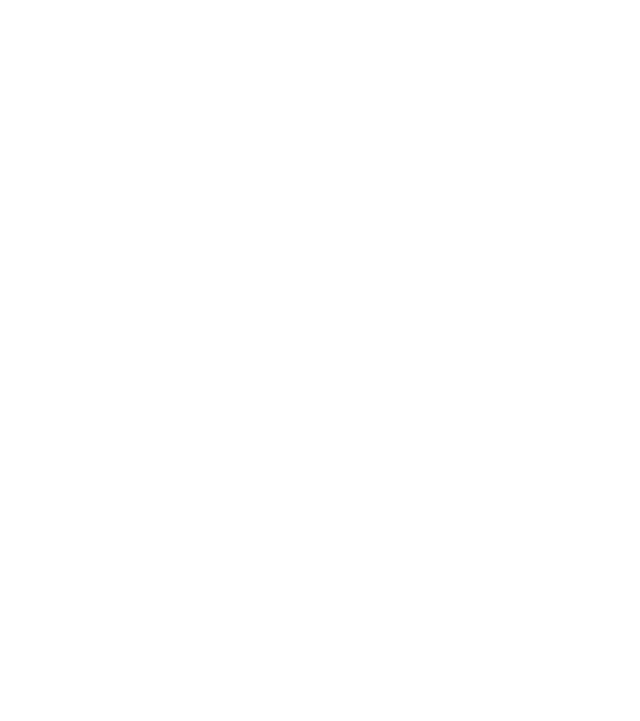
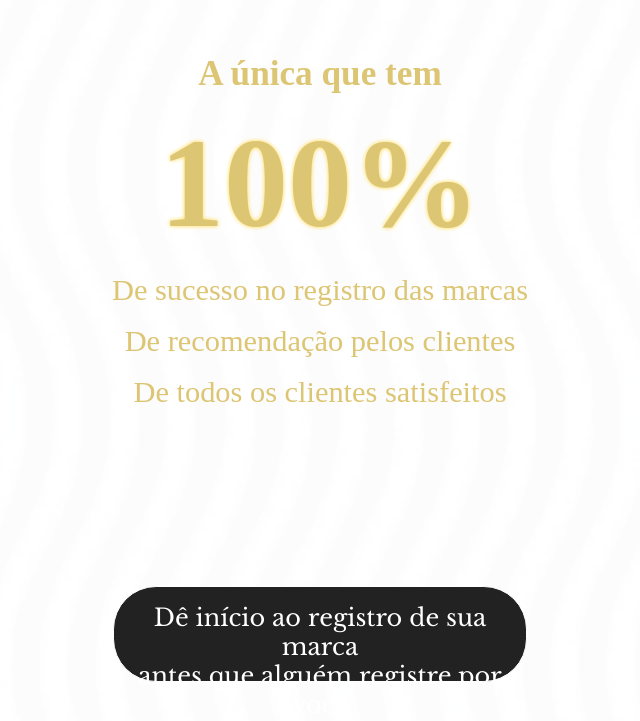
Before and after one commit to brenooduarte/site-magnus, a React (Vite) app: page / in a window 1280 px wide. Shown: the part 1653-2374 px from the top of the page, without its empty margins (320-960 px from the left). Before the commit the page ends 1288 px from the top, so only its background shows below. Built offline with nearby package versions, Linux system fonts and the light colour scheme; the HTML template or start-up script is replaced by a standard one.

Commit message:
feat: create satisfaction section

```diff
--- a/src/components/sections/Initial/styles.scss
+++ b/src/components/sections/Initial/styles.scss
@@ -1,7 +1,7 @@
 @import "/src/global.scss";
 
 #initial-section {
-  height: 100%;
+  height: 100vh;
 }
 
 #info-container {
@@ -69,7 +69,25 @@
   z-index: 1;
 }
 
+@media screen and (max-height: 600px) {
+  #initial-section {
+    height: 60rem;
+  }
+
+  #info-container {
+    height: 60rem;
+  }
+
+  #bg-initial {
+    height: 60rem;
+  }
+}
+
 @media screen and (min-height: 800px) {
+  #initial-section {
+    height: 80rem;
+  }
+
   #info-container {
     height: 80rem;
   }
--- /dev/null
+++ b/src/components/sections/Satisfaction/index.jsx
@@ -0,0 +1,35 @@
+import "./styles.scss";
+import magnusWhiteLogo from "../../../assets/magnus-white-logo.svg";
+import texture from "../../../assets/texture.png";
+
+const Satisfaction = () => {
+  return (
+    <section id="satisfaction-section">
+      <div id="satisfaction-container">
+        <img
+          className="satisfaction-magnus-logo"
+          src={magnusWhiteLogo}
+          alt="Logotipo branco Magnus"
+        />
+
+        <div>
+          <h3>A única que tem</h3>
+          <span> 100% </span>
+
+          <p>De sucesso no registro das marcas</p>
+          <p>De recomendação pelos clientes</p>
+          <p>De todos os clientes satisfeitos</p>
+        </div>
+
+        <button>
+          Dê início ao registro de sua marca <br />
+          antes que alguém registre por você
+        </button>
+      </div>
+
+      <img className="texture" src={texture} alt="textura do fundo da página" />
+    </section>
+  );
+};
+
+export default Satisfaction;
--- /dev/null
+++ b/src/components/sections/Satisfaction/styles.scss
@@ -0,0 +1,63 @@
+@import "/src/global.scss";
+
+#satisfaction-section {
+  height: 100%;
+  display: flex;
+  justify-content: center;
+  font-size: 1.9rem;
+
+  #satisfaction-container {
+    display: flex;
+    flex-direction: column;
+    color: $color-yellow;
+    text-align: center;
+    position: absolute;
+    padding: 0 2rem;
+    justify-content: center;
+    align-items: center;
+    z-index: 2;
+    gap: 10rem;
+
+    .satisfaction-magnus-logo {
+      object-fit: cover;
+      height: 9rem;
+      width: 25rem;
+      margin-top: 5rem;
+    }
+
+    h3 {
+      font-size: 2.2rem;
+      margin-bottom: 1rem;
+    }
+
+    p {
+      margin: 1rem 0;
+    }
+
+    span {
+      font-size: 8rem;
+      font-weight: 700;
+      text-shadow: 0px 0px 4px #ffd747;
+    }
+  }
+
+  button {
+    color: white;
+    font-size: 1.5rem;
+    font-family: "Libre Baskerville";
+    padding: 1rem;
+    height: 6rem;
+    width: 90%;
+    border: 1px solid white;
+    border-radius: 2.7rem;
+    background-color: $color-black;
+  }
+
+  .texture {
+    position: absolute;
+    object-fit: cover;
+    width: 100%;
+    height: 70rem;
+    z-index: 1;
+  }
+}
--- a/src/global.scss
+++ b/src/global.scss
@@ -1,2 +1,2 @@
-$color-yellow: #ffb125;
-$color-black: #000000;
+$color-yellow: #dcc573;
+$color-black: #222222;
--- a/src/pages/Home/index.jsx
+++ b/src/pages/Home/index.jsx
@@ -1,10 +1,12 @@
 import "./styles.scss";
 import Initial from "../../components/sections/Initial/index.jsx";
+import Satisfaction from "../../components/sections/Satisfaction/index.jsx";
 
 const Home = () => {
   return (
     <>
       <Initial />
+      <Satisfaction />
     </>
   );
 };
```
Also changed, not shown: src/styles.scss (+6 -1 lines), src/assets/texture.png (added).
